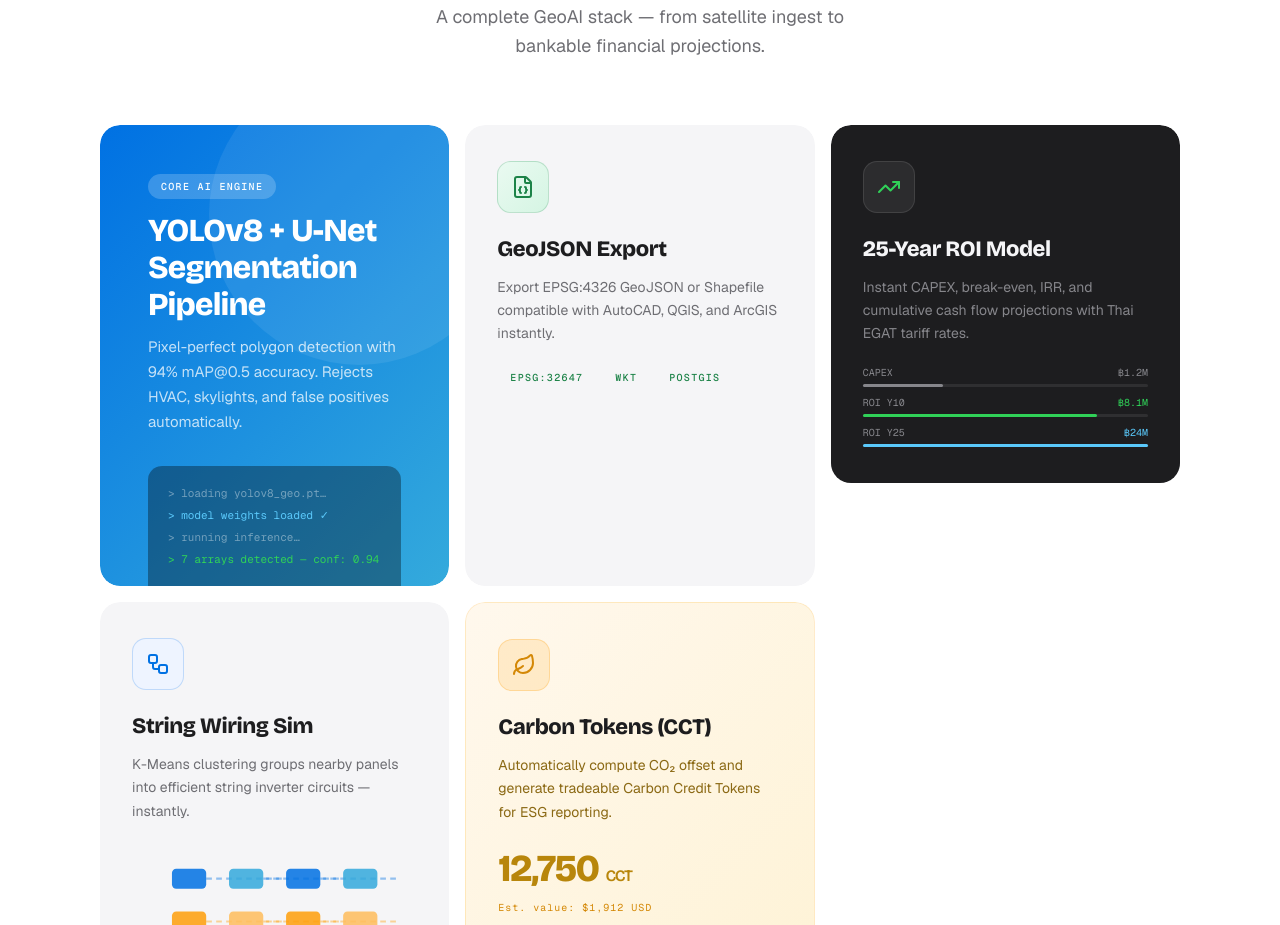
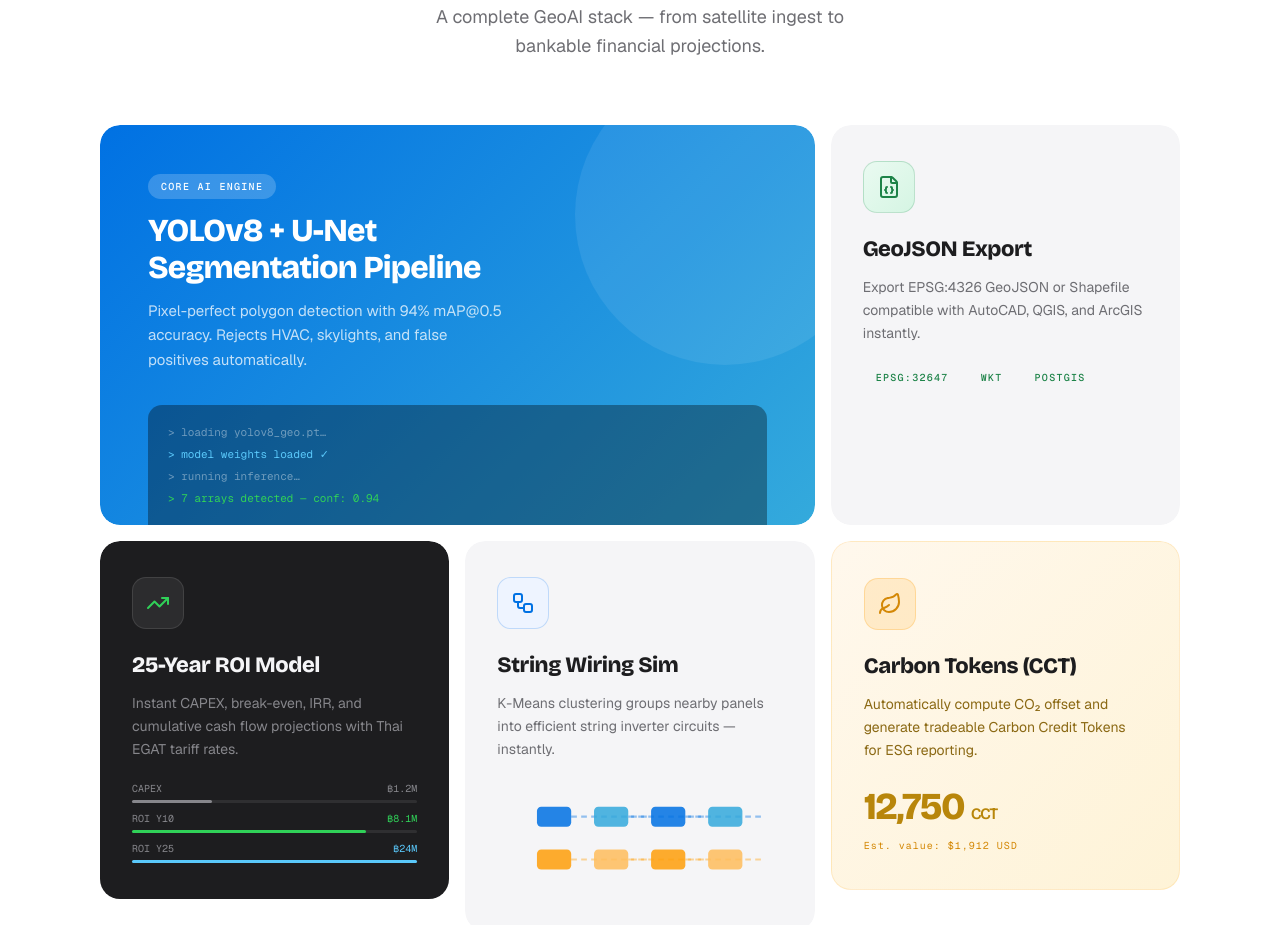
Before and after one commit to kijnaphat/solar-webgis, a Next.js app: page / in a window 1280 px wide. Shown: the part 1820-2745 px from the top of the page. Built offline with nearby package versions, Linux system fonts and the light colour scheme.

Commit message:
Fix Reveal component style type error

```diff
--- a/app/page.tsx
+++ b/app/page.tsx
@@ -42,13 +42,14 @@ function useInView(opts = {}) {
 ═══════════════════════════════════════ */
 
 function Reveal({
-  children, delay = 0, y = 28, scale = false, className = '',
+  children, delay = 0, y = 28, scale = false, className = '', style
 }: {
-  children: React.ReactNode; delay?: number; y?: number; scale?: boolean; className?: string;
+  children: React.ReactNode; delay?: number; y?: number; scale?: boolean; className?: string; style?: React.CSSProperties;
 }) {
   const { ref, vis } = useInView();
   return (
     <div ref={ref} className={className} style={{
+      ...style,
       opacity: vis ? 1 : 0,
       transform: vis
         ? 'none'
```
